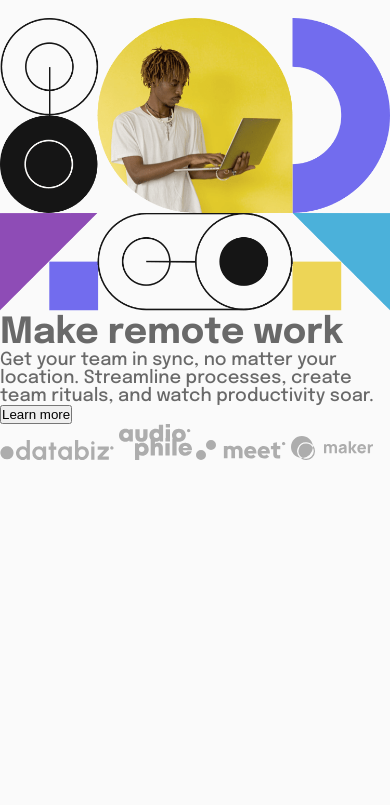
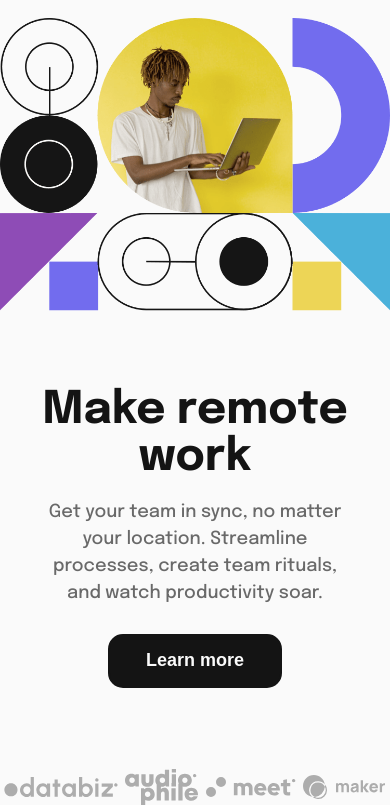
Before and after one commit to AfopeM/Intro-Section-Dropdown-Navigation, a website: page index.html in a window 390 px wide. Shown: the part 50-855 px from the top of the page. Drawn offline with Linux system fonts and the light colour scheme.

Commit message:
Mobile Header Section Completed Button Component Completed

```diff
--- a/index.html
+++ b/index.html
@@ -77,7 +77,7 @@
             <li class="nav__menu-items">
               <a href="#" class="nav__links">Login</a>
             </li>
-            <li class="nav__menu-items">
+            <li class="nav__menu-item">
               <button class="btn">Register</button>
             </li>
           </ul>
@@ -94,7 +94,7 @@
             processes, create team rituals, and watch productivity soar.
           </p>
           <button class="btn btn--dark">Learn more</button>
-          <div class="clients">
+          <div class="header__clients">
             <img src="images/client-databiz.svg" alt="client-databiz" />
             <img src="images/client-audiophile.svg" alt="client-audiophile" />
             <img src="images/client-meet.svg" alt="client-meet" />
--- a/sass/_components.scss
+++ b/sass/_components.scss
@@ -8,3 +8,23 @@
   width: 100vw;
   background-color: rgba(b.$Almost-Black, 0.7);
 }
+
+.btn {
+  border: none;
+  border: 2px solid b.$Almost-Black;
+  border-radius: 20px;
+
+  font-size: 1rem;
+  padding: 1rem 6rem;
+  color: b.$Medium-Gray;
+  background-color: transparent;
+
+  &--dark {
+    font-size: 1rem;
+    font-weight: 700;
+    border-radius: 15px;
+    padding: 0.8rem 2rem;
+    color: b.$Almost-White;
+    background-color: b.$Almost-Black;
+  }
+}
--- a/sass/_header.scss
+++ b/sass/_header.scss
@@ -1 +1,31 @@
 @use "base" as b;
+.header {
+  height: 100%;
+  display: grid;
+  grid-template-columns: 1fr;
+  gap: 4rem;
+  align-items: center;
+
+  &__content {
+    text-align: center;
+  }
+
+  &__title {
+    font-size: 2.5rem;
+    color: b.$Almost-Black;
+    margin-bottom: 1rem;
+  }
+
+  &__text {
+    width: 80%;
+    line-height: 1.5;
+    margin: 0 auto 1.5rem auto;
+  }
+
+  &__clients {
+    margin-top: 4.5rem;
+    display: flex;
+    justify-content: space-around;
+    align-items: center;
+  }
+}
--- a/sass/_nav.scss
+++ b/sass/_nav.scss
@@ -21,14 +21,14 @@
     justify-content: space-around;
     padding-left: 1.5rem;
 
-    background-color: aqua;
+    background-color: b.$Almost-White;
     transition: transform 0.5s ease-in-out;
   }
 
   &__menu-main,
   &__menu-sub {
     @include b.flex;
-    gap: 2.5rem;
+    gap: 1.5rem;
   }
 
   &__menu-sub {
```
Also changed, not shown: css/style.css, 1 other file.
